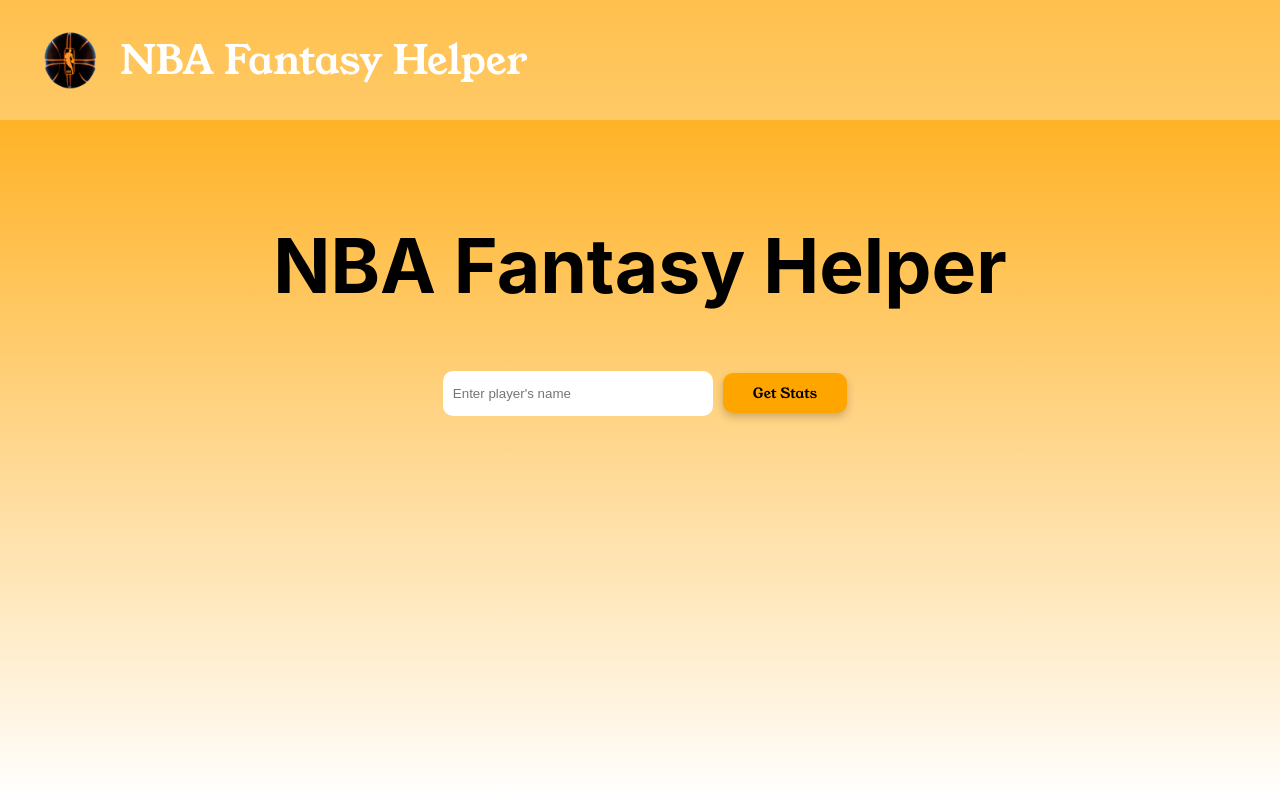
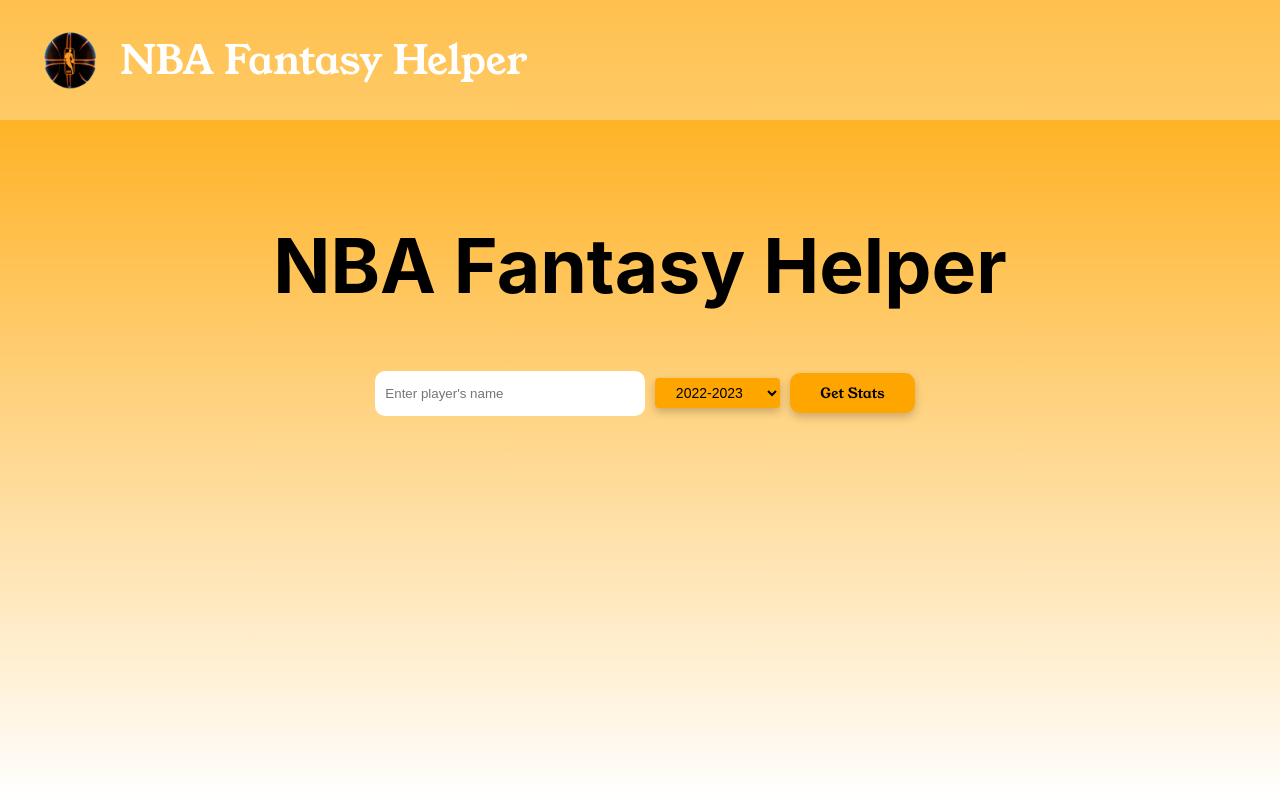
Before and after one commit to vithushen/NBA-Fantasy-Helper, a React (Create React App) app: page / in a window 1280 px wide. Built offline with nearby package versions, Linux system fonts and the light colour scheme.

Commit message:
[NBA-7]-Added Different Seasons

```diff
--- a/src/App.css
+++ b/src/App.css
@@ -47,6 +47,21 @@
   margin-top: 100px;
 }
 
+.dropdown{
+  font-size: 14px;
+  width: 125px;
+  height: 30px;
+  border-radius: 4px;
+  text-align: center;
+  padding-right: 5px;
+  cursor: pointer;
+  background-color: orange !important;
+  border: none;
+  box-shadow: 0px 4px 8px rgba(0, 0, 0, 0.2);
+  transition: all 0.3s ease;
+
+}
+
 .nba-button {
   position: relative;
   overflow: hidden;
@@ -59,6 +74,7 @@
   border: none;
   box-shadow: 0px 4px 8px rgba(0, 0, 0, 0.2);
   transition: all 0.3s ease;
+  margin-left: 10px;
 }
 
 .nba-button::before {
--- a/src/App.js
+++ b/src/App.js
@@ -17,6 +17,15 @@
     setPlayerName(event.target.value);
   };
 
+  // Dropdown Menu
+  const [selectedYear, setSelectedYear] = useState(2022);
+
+  const handleYearChange = (event) => {
+    const selectedYear = parseInt(event.target.value, 10);
+    setSelectedYear(selectedYear);
+  };
+
+  // Player Data
   const fetchPlayerStats = async () => {
     // Validate playerName before making the API call
     if (!playerName) {
@@ -44,8 +53,8 @@
       const { first_name, last_name } = playerDetailsData;
       const teamAbbreviation = playerDetailsData.team.abbreviation;
 
-      // Define the season (for example, 2022) and player_ids array
-      const season = 2022;
+      // Define the season and player_ids array
+      const season = selectedYear;;
       const playerIds = [playerId];
 
       // Fetch player season averages using the season and player_ids parameters
@@ -56,7 +65,7 @@
         console.log('Player Stats Data:', data.data); // Log the player stats data array
         if (data.data.length > 0) {
           const playerStatsData = data.data[0];
-          setPlayerStats({ ...playerStatsData, firstName: first_name, lastName: last_name, teamAbbreviation });
+          setPlayerStats({ ...playerStatsData, firstName: first_name, lastName: last_name, teamAbbreviation, season: selectedYear });
         } else {
           console.error('Player stats not available for the selected player in the specified season.');
         }
@@ -88,13 +97,30 @@
             value={playerName}
             onChange={handleInputChange}
           />
+
+          <select className='dropdown' onChange={handleYearChange} value={selectedYear}>
+            {Array.from({ length: 13 }, (_, index) => 2010 + index).map((startYear) => {
+              const endYear = startYear + 1;
+              const academicYear = `${startYear}-${endYear}`;
+              return (
+                <option key={academicYear} value={startYear}>
+                  {academicYear}
+                </option>
+              );
+            })}
+          </select>
+
           <button className='button nba-button' onClick={fetchPlayerStats}>Get Stats</button>
 
           {loading && <p>Loading...</p>}
 
-          {playerStats && (<PlayerStatsTable playerName={playerName} playerStats={playerStats} onSave={handleSaveRow} />
+          {playerStats && (<PlayerStatsTable playerName={playerName} playerStats={playerStats} selectedYear={selectedYear} onSave={handleSaveRow} />
           )}
+
         </div>
+
+
+
       </div>
     </div>
   );
--- a/src/PlayerStatsTable.jsx
+++ b/src/PlayerStatsTable.jsx
@@ -1,7 +1,7 @@
 import React, { useState } from 'react';
 import './App.css';
 
-const PlayerStatsTable = ({ playerName, playerStats }) => {
+const PlayerStatsTable = ({playerStats, selectedYear }) => {
     const statsHeaders = [
         'Player',
         'Games Played',
@@ -155,7 +155,9 @@
                 </thead>
                 <tbody>
                     <tr>
-                        <td className='row1'>{playerStats.firstName} {playerStats.lastName} ({playerStats.teamAbbreviation})</td>
+                        <td className='row1'>
+                            {playerStats.firstName} {playerStats.lastName} ({playerStats.teamAbbreviation}) <br />
+                        </td>
                         <td className={getGamesPlayedColorClass(playerStats.games_played)}>{playerStats.games_played}</td>
                         <td className={getFGColorClass(playerStats.fg_pct)}>{playerStats.fg_pct}</td>
                         <td className={getFTColorClass(playerStats.ft_pct)}>{playerStats.ft_pct}</td>
@@ -173,7 +175,7 @@
 
             {savedRows.length >= 1 && (
                 <div className='secondTable'>
-                    <h1 style={{fontSize:'40px', paddingBottom:'25px'}}>Saved Players</h1>
+                    <h1 classname='savedplayer' style={{ fontSize: '40px', paddingBottom: '25px' }}>Saved Players</h1>
                     <table>
                         <thead>
                             <tr>
@@ -185,7 +187,9 @@
                         <tbody>
                             {savedRows.map((row, index) => (
                                 <tr key={index}>
-                                    <td className='row1'>{row.firstName} {row.lastName} ({row.teamAbbreviation})</td>
+                                    <td className='row1'>
+                                        {playerStats.firstName} {playerStats.lastName} ({playerStats.teamAbbreviation})
+                                    </td>
                                     <td className={getGamesPlayedColorClass(row.games_played)}>{row.games_played}</td>
                                     <td className={getFGColorClass(row.fg_pct)}>{row.fg_pct}</td>
                                     <td className={getFTColorClass(row.ft_pct)}>{row.ft_pct}</td>
```
